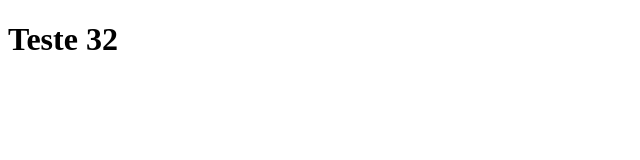
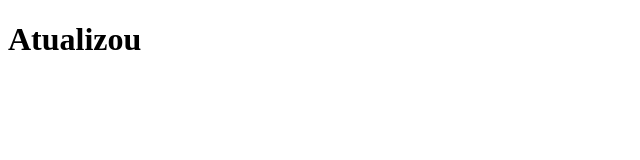
Before and after one commit to guilhermeBernardoMdnc/NOVOCURSOJS2, a Next.js app: page / in a window 1280 px wide. Shown: the top 160 px of the page, without its empty margins (0-640 px from the left). Built offline with nearby package versions, Linux system fonts and the light colour scheme.

Commit message:
Adicionando status e api e etc

```diff
--- /dev/null
+++ b/pages/api/v1/status/index.js
@@ -0,0 +1,5 @@
+function status(req, res) {
+  res.status(200).json({ chave: "Status postado" });
+}
+
+export default status;
--- a/pages/index.js
+++ b/pages/index.js
@@ -1,5 +1,5 @@
 function Home() {
-  return <h1>Teste 32</h1>;
+  return <h1>Atualizou</h1>;
 }
 
 export default Home;
```
Also changed, not shown: 1 other file (tests, documents, lock files or other folders).
